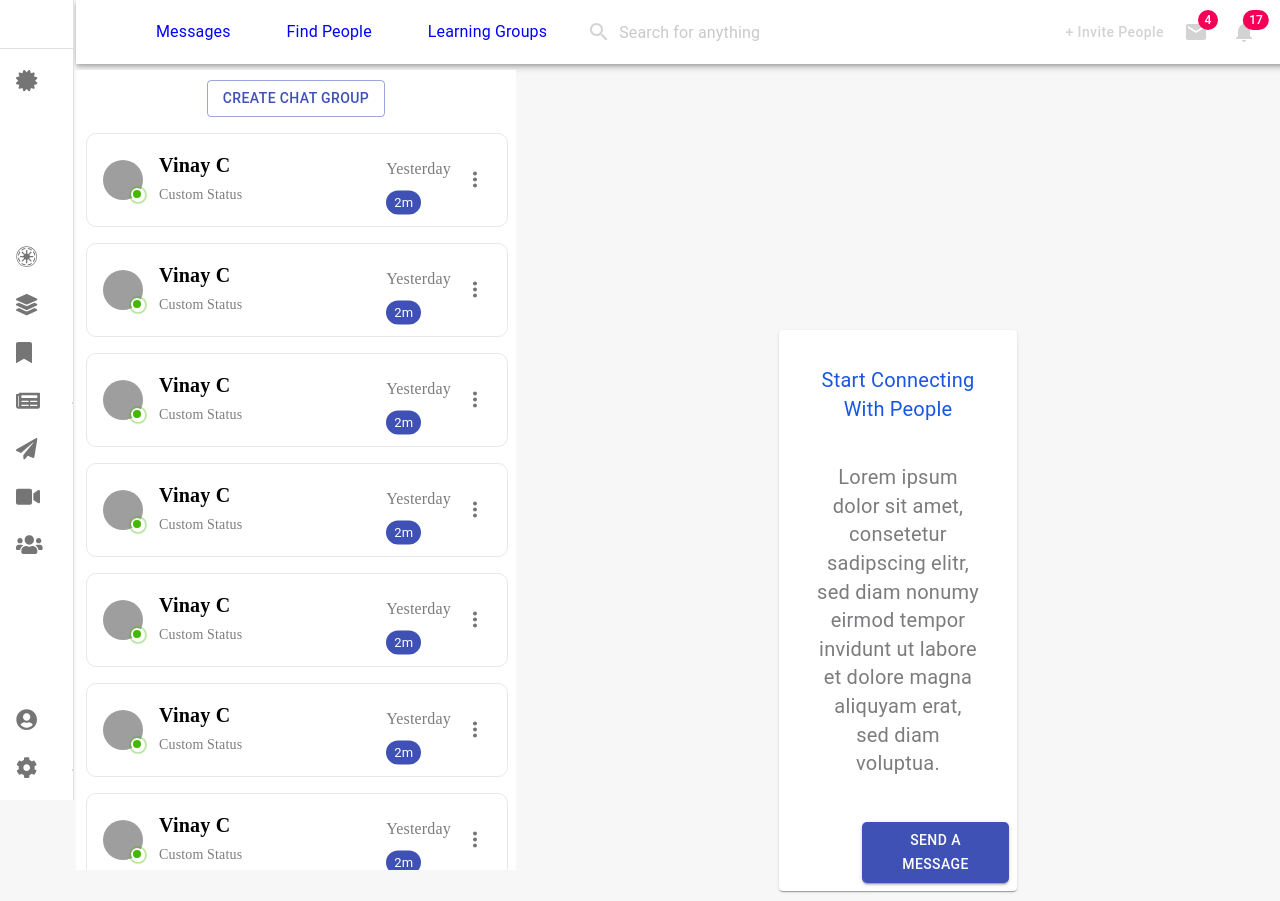
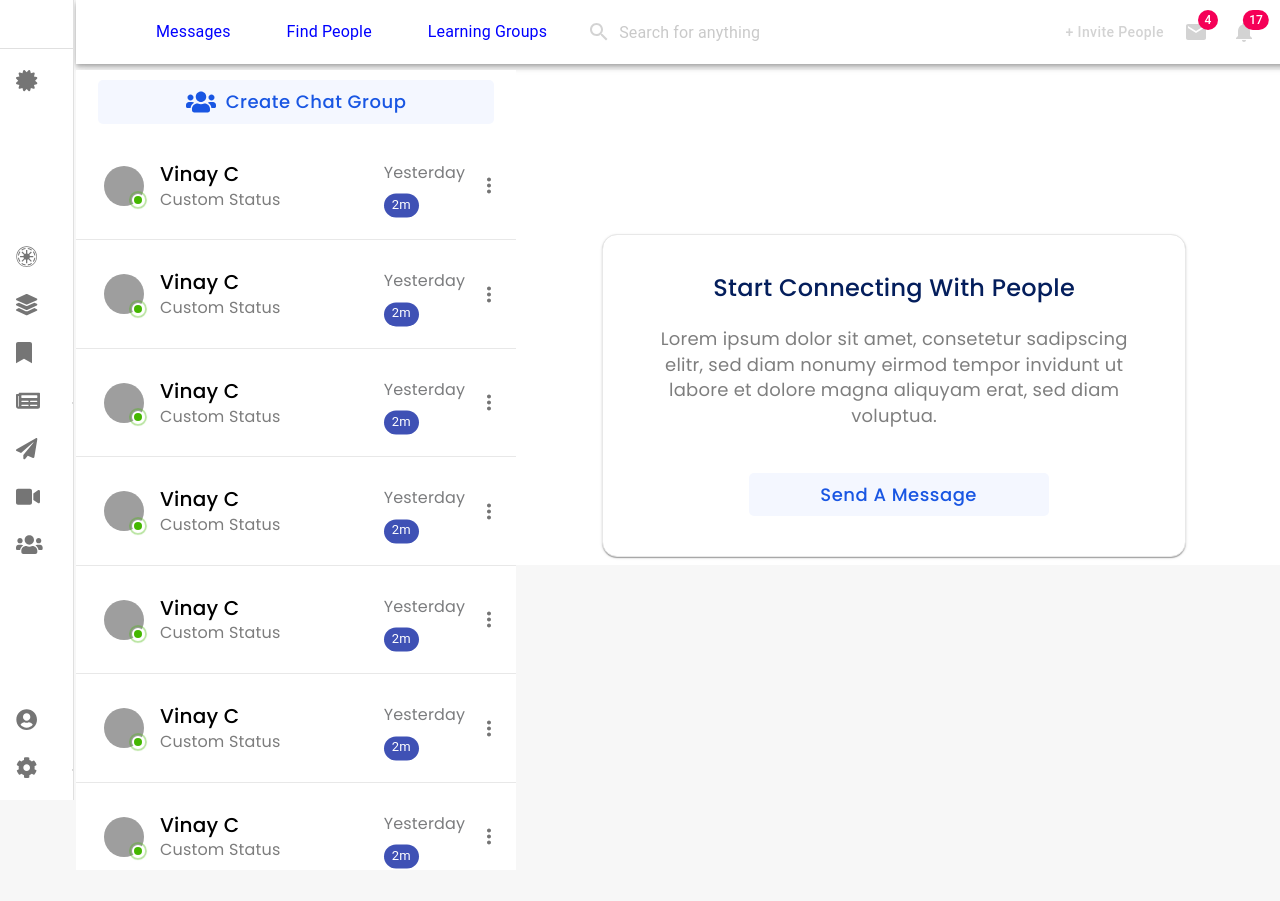
Before and after one commit to aejit/Byndr, a React (Create React App) app in the folder byndr-ui/: page /connect/messages in a window 1280 px wide. After the commit the page ends 800 px from the top, so only its background shows below. Built offline with nearby package versions, Linux system fonts and the light colour scheme; grey boxes are pictures that could not be loaded.

Commit message:
Style changes

```diff
--- a/byndr-ui/public/index.html
+++ b/byndr-ui/public/index.html
@@ -9,6 +9,8 @@
       name="description"
       content="Web site created using create-react-app"
     />
+    <link rel="preconnect" href="https://fonts.gstatic.com">
+<link href="https://fonts.googleapis.com/css2?family=Poppins:ital,wght@0,100;0,200;0,300;0,400;0,500;0,600;0,700;0,800;0,900;1,100;1,200;1,300;1,400;1,500;1,700;1,800;1,900&display=swap" rel="stylesheet">
     <link rel="apple-touch-icon" href="%PUBLIC_URL%/logo192.png" />
     <!--
       manifest.json provides metadata used when your web app is installed on a
--- a/byndr-ui/src/components/Connect/Messages/chatLayout.js
+++ b/byndr-ui/src/components/Connect/Messages/chatLayout.js
@@ -8,6 +8,7 @@ import FileCopyOutlinedIcon from '@material-ui/icons/FileCopyOutlined';
 import ShareOutlinedIcon from '@material-ui/icons/ShareOutlined';
 import ReplyOutlinedIcon from '@material-ui/icons/ReplyOutlined';
 import InvertColorsIcon from '@material-ui/icons/InvertColors'
+import { CallReceived, NoEncryption } from "@material-ui/icons";
 
 
 const useStyles = makeStyles(theme => ({
@@ -23,35 +24,32 @@ const useStyles = makeStyles(theme => ({
     bubble: {
         //border: "0.5px solid black",
         //borderRadius: "10px",
+        float: "left",
+        marginBottom: 33,
         margin: "5px",
         padding: "10px",
-        display: "inline-block"
     },
     left: {
-        font: "normal normal normal 17px / 24px Poppins",
+        fontFamily: 'Poppins',
+        fontize:17,
         justifyContent: "flex-start !important",
         opacity: 1,
-        // background: "#FFFFFF",
-        border: "1px solid #F0F0F0",
-        borderRadius: "15px 15px 15px 0px",
         left: 0,
-        width: "50%",
+        width: "90%",
         marginRight: "50%"
     },
     right: {
-        font: "normal normal normal 17px / 24px Poppins",
-
+        fontFamily: 'Poppins',
+        fontsize:17,
         justifyContent: "flex-end !important",
         opacity: 1,
-
         right: 0,
-        width: "50%",
-        marginLeft: "50%"
+        width: "90%",
+        marginLeft: "10%"
     },
     messageTiemcls: {
         right: 0,
         width: "50%",
-        marginLeft: "50%"
     },
     messageContentLeft: {
         color: "#000000",
@@ -68,8 +66,20 @@ const useStyles = makeStyles(theme => ({
     },
     inputChat: {
         paddingTop:"15%",
+        width:"100%",
+        float:"left"
+    },
+    messageview:{
+        float:"right",
+        textAlign:"right",
+        color: "#000000",
+        opacity: "0.5",
+        fontFamily: 'Poppins',
+        fontsize:12,
+    },
+    displaynone:{
+        display:"none",
     }
-
 
 }));
 
@@ -96,51 +106,62 @@ const ChatLayout = () => {
         },
         {
             username: "",
-            messageTiem: "",
+            messageTiem: "11:52 AM",
             message: "Lorem ipsum dolor sit amet, consetetur sadipscing elitr,Lorem ipsum dolor sit amet, consetetur sadipscing elitr,",
-            direction: "right"
+            direction: "right",
+            messageview:"seen"
         },
 
     ];
 
     const chatBubbles = dummyData.map((obj, i = 0) => (
-        <div className={` ${obj.direction} ${obj.direction === 'right' ? classes.right : classes.left}`} key={i}>
+        <div className={` ${obj.direction} ${obj.direction === 'right' ? classes.right : classes.left}`} key={i} >
             <div key={i++} className={classes.bubble}>
-                {obj.direction === 'left' && <Grid container justify="flex-start" spacing={2}>
-                    <Grid item xs={3}>
+                {obj.direction === 'left' && <Grid container justify="flex-start" spacing={2} style={{width:70,float:"left"}}>
+                    <Grid item xs={12}>
                         <Avatar
                             alt="Travis Howard"
                             src="/static/images/avatar/2.jpg"
                         />
 
                     </Grid>
-                    <Grid item xs={4}>
+
+                </Grid>
+                }
+                <Grid container justify="flex-start" spacing={2} style={{width:"calc(100% - 50px)",float:"right"}}>
+                <Grid item xs={4} className={obj.direction === 'right' ? classes.displaynone : classes.displayblock}>
                         <Typography variant="body2" className={classes.cardTtitle} component="span">
                             {obj.username}
                         </Typography>
                     </Grid>
-                    <Grid item xs={5}>
+                    <Grid item xs={5} style={{textAlign:obj.direction === 'right'? "left" :"right"}}>
                         <Typography variant="body2" className={classes.messageTiemcls} component="span">
                             {obj.messageTiem}
                         </Typography>
                     </Grid>
-                </Grid>
-                }
-                <Grid container justify="flex-start" spacing={2}>
-                    <Grid item xs={9}> <div className={obj.direction === 'right' ? classes.messageContentRight : classes.messageContentLeft}>{obj.message}</div></Grid>
-                    <Grid item xs={3}>{obj.direction === 'right' ? <Avatar
+                    <Grid item xs={obj.direction === 'right'? 11 :9}> <div className={obj.direction === 'right' ? classes.messageContentRight : classes.messageContentLeft}>{obj.message}</div>
+                    <Typography className={classes.messageview}>{obj.messageview}</Typography></Grid>
+                    <Grid item xs={obj.direction === 'right'? 1 :3}>{obj.direction === 'right' ? <Avatar
                         alt="Howard"
-                        src="/static/images/avatar/2.jpg"
-                    /> : <> <ReplyOutlinedIcon color="primary" fontSize="small" /><ShareOutlinedIcon color="primary" fontSize="small" /><FileCopyOutlinedIcon color="primary" fontSize="small" /></>}</Grid>
+                        src="/static/images/avatar/2.jpg" style={{backgroundColor:"#0B224F"}}
+                    /> : <> <ReplyOutlinedIcon color="primary" fontSize="small" /><ShareOutlinedIcon color="primary" fontSize="small" style={{marginLeft:5,marginRight:5}}/><FileCopyOutlinedIcon color="primary" fontSize="small" /></>}</Grid>
                 </Grid>
 
 
             </div>
         </div >
     ));
-    return <div className={classes.container}>{chatBubbles}
-        <div className={classes.inputChat}>
-            <MUIRichTextEditor
+    return <div className={classes.container}><div className={classes.container} style={{float: "left",marginBottom:"15%"}}>{chatBubbles}</div>
+        <div className={classes.inputChat} style={{loat: "left",
+            width: "calc(100% - 1px)",
+            paddingTop: 0,
+            border: "1px solid #dfdfdf",
+            background: "#fff",
+            bottom: 0,
+            position: "fixed",
+            minHeight:100,
+            paddingLeft:20}}>
+            <MUIRichTextEditor style={{position: "relative"}}
                 label="Try selecting some text to show the inline toolbar..."
                 inlineToolbar={true}
                 inlineToolbarControls={["bold", "italic", "my-style", "link"]}
--- a/byndr-ui/src/components/Connect/Messages/chatList.js
+++ b/byndr-ui/src/components/Connect/Messages/chatList.js
@@ -14,7 +14,19 @@ import {
 import React from "react";
 
 import ChatCard from '../../common/Cards/chatCard'
-
+import { FontAwesomeIcon } from "@fortawesome/react-fontawesome";
+import {
+    faBookmark,
+    faCertificate,
+    faCog,
+    faLayerGroup,
+    faNewspaper,
+    faPaperPlane,
+    faUserCircle,
+    faUsers,
+    faVideo,
+  } from "@fortawesome/free-solid-svg-icons";
+  import { faGalacticRepublic } from "@fortawesome/free-brands-svg-icons";
 
 const useStyles = makeStyles((theme) => ({
     large: {
@@ -43,7 +55,10 @@ const useStyles = makeStyles((theme) => ({
         marginTop: 25,
     },
     centerAlign:{
-        textAlign:"center"
+        textAlign:"center",
+        paddingBottom: 0,
+        height: 60,
+
     }
 }));
 
@@ -58,13 +73,24 @@ export default function ChatList() {
             // style={{ paddingTop: 40 }}
         >
             <Grid item className={classes.centerAlign}>
-                <Button variant="outlined" color="primary">
-                    Create Chat Group
+                <Button style={{
+                        textAlign: "center",
+                        fontFamily: 'Poppins',
+                        borderRadius: 5,
+                        background: '#F4F7FF 0% 0% no-repeat padding-box',
+                        color: '#1956E3',
+                        fontWeight: '500',
+                        fontSize:18,
+                        textTransform: "capitalize",
+                        boxShadow:"none",
+                        width:"90%"
+                    }}>
+                    <FontAwesomeIcon icon={faUsers} size={"lg"} style={{marginRight: 10}}/>    Create Chat Group
                 </Button>
             </Grid>
             {[0, 1, 2, 3, 4, 5, 6, 7, 8].map((value) => {
                 return (
-                    <Grid item sm={12} key={value}>
+                    <Grid item sm={12} key={value} style={{padding:0}} >
                         <ChatCard />
                     </Grid>
                 );
--- a/byndr-ui/src/components/Connect/Messages/grpChat.js
+++ b/byndr-ui/src/components/Connect/Messages/grpChat.js
@@ -17,6 +17,7 @@ import ChatLayout from './chatLayout'
 const useStyles = makeStyles((theme) => ({
     root: {
         flexGrow: 1,
+        background: "#F7F7F7",
     },
 
     b_rt: {
@@ -27,14 +28,16 @@ const useStyles = makeStyles((theme) => ({
     },
     countTotal: {
         textAlign: "left",
-        font: "normal normal medium 18px / 23px Poppins",
+        fontFamily: 'Poppins',
+        fontSize: 18,
         color: "#4A4A4A",
         opacity: 1
     },
     sortBy: {
         marginRight: 10,
         textAlign: "center",
-        font: "normal normal normal 16px/30px Poppins",
+        fontFamily: 'Poppins',
+        fontSize: 16,
         color: "#7B7B7B",
         opacity: 1
     },
@@ -61,11 +64,11 @@ export default function GrpChat() {
     const classes = useStyles();
     return (
         <div className={classes.root}>
-            <Grid container spacing={2}>
-                <Grid item xs={12}>
+            <Grid container spacing={2} style={{marginLeft: -17,paddingLeft: 17}}>
+                <Grid item xs={12} style={{padding:0}}>
                     <GrpHeadCard />
-                    <Grid>
-                        <ChatLayout />
+                    <Grid  style={{ marginTop:90,}}>
+                        <ChatLayout/>
                     </Grid>
 
                 </Grid>
--- a/byndr-ui/src/components/Connect/Messages/grpChatInfo.js
+++ b/byndr-ui/src/components/Connect/Messages/grpChatInfo.js
@@ -17,6 +17,7 @@ import ChatLayout from './chatLayout'
 const useStyles = makeStyles((theme) => ({
     root: {
         flexGrow: 1,
+        padding:0,
     },
 
     b_rt: {
--- a/byndr-ui/src/components/Connect/Messages/messages.js
+++ b/byndr-ui/src/components/Connect/Messages/messages.js
@@ -16,6 +16,7 @@ import NewGroupCards from '../../common/Cards/newGroupCards'
 const useStyles = makeStyles((theme) => ({
     root: {
         flexGrow: 1,
+        width: "99%",
     },
 
     b_rt: {
@@ -55,7 +56,8 @@ const useStyles = makeStyles((theme) => ({
     },
     alignBlockCenter:{
         margin:'0 auto',
-        marginTop:250
+        marginTop:'20%',
+        width:600
     }
 
 }));
@@ -68,7 +70,6 @@ export default function Messages() {
                 <Grid item
                     container
                     alignItems="center"
-                    sm={4}
                     className={classes.alignBlockCenter}
                 >
                     <NewGroupCards
--- a/byndr-ui/src/components/Connect/messageConnect.js
+++ b/byndr-ui/src/components/Connect/messageConnect.js
@@ -45,7 +45,6 @@ const useStyles = makeStyles((theme) => ({
     marginBottom:100
   },
   chatListblockinr:{
-  padding:'0 10px',
   marginTop:10
   },
   contentRenderer:{
@@ -53,7 +52,8 @@ const useStyles = makeStyles((theme) => ({
     float: 'right',
   },
   contentRendererinr:{
-    padding:10
+    paddingTop:10,
+    background:"#fff",
   }
 }));
 
--- a/byndr-ui/src/components/common/Cards/chatCard.js
+++ b/byndr-ui/src/components/common/Cards/chatCard.js
@@ -31,8 +31,8 @@ const StyledBadge = withStyles((theme) => ({
         boxShadow: `0 0 0 2px ${theme.palette.background.paper}`,
         '&::after': {
             position: 'absolute',
-            top: 0,
-            left: 0,
+            top: -1,
+            left: -1,
             width: '100%',
             height: '100%',
             borderRadius: '50%',
@@ -56,30 +56,38 @@ const StyledBadge = withStyles((theme) => ({
 
 const useStyles = makeStyles((theme) => ({
     root: {
-        width: '100%',
+        width: '95%',
         // maxWidth: 360,
         backgroundColor: theme.palette.background.paper,
-        border: "1px solid #E8E8E8",
-        borderRadius: 10
+        borderBottom: "1px solid #E8E8E8",
+        padding:20,
+        '&:hover': {
+            backgroundColor:"#F7F7F7",
+        },
     },
+
     cardTtitle: {
         textAlign: "left",
-        font: "normal normal 600 20px/30px Poppins",
+        fontFamily: 'Poppins',
         color: "#000000",
         opacity: 1,
+        fontSize:20,
+        fontWeight:500,
     },
     cardSubText: {
         textAlign: "left",
-        font: "normal normal normal 14px/30px Poppins",
+        fontFamily: 'Poppins',
         color: "#7D7D7D",
-        opacity: 1
+        opacity: 1,
+        fontSize:16
     },
     lastUpdate: {
         textAlign: "left",
-        font: "normal normal normal 16px / 30px Poppins",
+        fontFamily: 'Poppins',
         color: "#7B7C7E",
         opacity: 1,
-        paddingTop: 10
+        paddingTop: 10,
+        fontSize:16
     }
 }));
 
@@ -158,6 +166,10 @@ export default function ChatCard() {
                             vertical: 'top',
                             horizontal: 'center',
                         }}
+                        style={{
+                            left: -60,
+                            top:-20
+                        }}
                     >
                         <List component="nav"  >
                             <ListItem button>
--- a/byndr-ui/src/components/common/Cards/grpHeadCard.js
+++ b/byndr-ui/src/components/common/Cards/grpHeadCard.js
@@ -12,11 +12,13 @@ import IconButton from '@material-ui/core/IconButton';
 import MoreVertIcon from '@material-ui/icons/MoreVert';
 import Avatar from '@material-ui/core/Avatar';
 import ListItemIcon from '@material-ui/core/ListItemIcon';
-import BlockIcon from '@material-ui/icons/Block';
-import ReportOutlinedIcon from '@material-ui/icons/ReportOutlined';
-import PersonAddDisabledOutlinedIcon from '@material-ui/icons/PersonAddDisabledOutlined';
+import PinDropIcon from '@material-ui/icons/PinDrop';
 import AccountCircleOutlinedIcon from '@material-ui/icons/AccountCircleOutlined';
-import ShareOutlinedIcon from '@material-ui/icons/ShareOutlined';
+import ExitToAppIcon from '@material-ui/icons/ExitToApp';
+import PersonAddDisabledIcon from '@material-ui/icons/PersonAddDisabled';
+import PersonAddIcon from '@material-ui/icons/PersonAdd';
+import VolumeMuteIcon from '@material-ui/icons/VolumeMute';
+import PhotoCameraIcon from '@material-ui/icons/PhotoCamera';
 import Popover from '@material-ui/core/Popover';
 import PhoneOutlinedIcon from '@material-ui/icons/PhoneOutlined';
 import VideoCallOutlinedIcon from '@material-ui/icons/VideoCallOutlined';
@@ -42,11 +44,14 @@ import { FontAwesomeIcon } from "@fortawesome/react-fontawesome";
 
 const useStyles = makeStyles((theme) => ({
     root: {
-        width: '100%',
+        width: 'calc(100% - 515px)',
         // maxWidth: 360,
         backgroundColor: theme.palette.background.paper,
-        border: "1px solid #E8E8E8",
-        borderRadius: 10
+        borderBottom: "1px solid #E8E8E8",
+        position: "fixed",
+        marginTop: -8,
+        zIndex: 1,
+        paddingTop: 13,
     },
     cardTtitle: {
         textAlign: "left",
@@ -86,7 +91,7 @@ export default function GrpHeadCard(props) {
 
     return (
         <List dense className={classes.root}>
-            <ListItem>
+            <ListItem style={{float: "left",width: "70%"}}>
                 <ListItemAvatar>
                     <Avatar
                         alt="Travis Howard"
@@ -105,13 +110,13 @@ export default function GrpHeadCard(props) {
                         </Grid>
                     </Grid>
                 </ListItemText>
-                <ListItemSecondaryAction>
+                <ListItemSecondaryAction  style={{float: "right",position: "relative",marginTop: 17,width: "18%"}}>
                     <Grid item xs={12}>
-                        <Grid container justify="center" spacing={2}>
+                        <Grid container  spacing={2}>
                             <Typography variant="body2" component="span" className={classes.lastUpdate}>
-                                <PhoneOutlinedIcon color="inherit" fontSize="small" />
-                                <VideoCallOutlinedIcon color="inherit" fontSize="small" />
-                                <InfoIcon color="inherit" fontSize="small" />
+                                <PhoneOutlinedIcon color="inherit" fontSize="small" style={{float:"left",fontSize:"1.6rem"}}/>
+                                <VideoCallOutlinedIcon color="inherit" fontSize="small" style={{fontSize:"2rem",float:"left",marginTop:-3, marginRight:10, marginBottom:0, marginLeft:10}}/>
+                                <InfoIcon color="inherit" fontSize="small" style={{fontSize:"1.6rem"}}/>
                             </Typography>
                             <IconButton aria-label="settings" onClick={handleClick}>
                                 <MoreVertIcon />
@@ -137,35 +142,47 @@ export default function GrpHeadCard(props) {
                         }}
                     >
                         <List component="nav"  >
-                            <ListItem button component={Link} to="/connect/messages/grpChatInfo">
+                            <ListItem button>
                                 <ListItemIcon>
-                                    <ShareOutlinedIcon />
+                                    <PinDropIcon/>
                                 </ListItemIcon>
-                                <ListItemText primary="Share Profile" />
-                            </ListItem>
-                            <ListItem button component={Link} to="/connect/messages/grpChatVoice">
-                                <ListItemIcon>
-                                    <AccountCircleOutlinedIcon />
-                                </ListItemIcon>
-                                <ListItemText primary="View Profile" />
-                            </ListItem>
-                            <ListItem button component={Link} to="/connect/messages/grpChatVideo">
-                                <ListItemIcon>
-                                    <PersonAddDisabledOutlinedIcon />
-                                </ListItemIcon>
-                                <ListItemText primary="Disconnect" />
+                                <ListItemText primary="Pin to Top" />
                             </ListItem>
                             <ListItem button>
                                 <ListItemIcon>
-                                    <ReportOutlinedIcon />
+                                    <AccountCircleOutlinedIcon/>
                                 </ListItemIcon>
-                                <ListItemText primary="Report" />
+                                <ListItemText primary="Rename" />
                             </ListItem>
                             <ListItem button>
                                 <ListItemIcon>
-                                    <BlockIcon />
+                                    <ExitToAppIcon />
                                 </ListItemIcon>
-                                <ListItemText primary="Block" />
+                                <ListItemText primary="Leave" />
+                            </ListItem>
+                            <ListItem button>
+                                <ListItemIcon>
+                                    <PersonAddIcon />
+                                </ListItemIcon>
+                                <ListItemText primary="Add Participant" />
+                            </ListItem>
+                            <ListItem button>
+                                <ListItemIcon>
+                                    <PersonAddDisabledIcon/>
+                                </ListItemIcon>
+                                <ListItemText primary="Remove Participant" />
+                            </ListItem>
+                            <ListItem button>
+                                <ListItemIcon>
+                                    <VolumeMuteIcon />
+                                </ListItemIcon>
+                                <ListItemText primary="Mute Group" />
+                            </ListItem>
+                            <ListItem button>
+                                <ListItemIcon>
+                                    <PhotoCameraIcon />
+                                </ListItemIcon>
+                                <ListItemText primary="Change Image" />
                             </ListItem>
                         </List>
                     </Popover>
--- a/byndr-ui/src/components/common/Cards/newCards.js
+++ b/byndr-ui/src/components/common/Cards/newCards.js
@@ -17,7 +17,7 @@ const useStyles = makeStyles((theme) => ({
     root: {
         textAlign: "center",
         background: "#FFFFFF 0% 0% no-repeat padding-box",
-        borderRradius: 15,
+        borderRadius: 15,
     },
     media: {
         height: 0,
--- a/byndr-ui/src/components/common/Cards/newGroupCards.js
+++ b/byndr-ui/src/components/common/Cards/newGroupCards.js
@@ -15,21 +15,25 @@ const useStyles = makeStyles((theme) => ({
     root: {
         textAlign: "center",
         background: "#FFFFFF 0% 0% no-repeat padding-box",
-        borderRradius: 15,
+        borderRadius: 15,
+        border: "1px solid #E8E8E8",
     },
     card_title: {
         padding: 20,
-        fontSize: 20,
+        fontSize: 24,
         textAlign: "center",
-        font: "normal normal medium 20px/27px Poppins",
-        color: "#1956E3"
+        fontFamily: 'Poppins',
+        color: "#041E5C",
+        fontWeight: '500',
     },
     card_desc: {
         padding: 20,
-        fontSize: 20,
+        paddingTop:0,
+        fontSize: 18,
         textAlign: "center",
-        font: "normal normal medium 20px/27px Poppins",
-        color: "#7B7C7E",
+        fontFamily: 'Poppins',
+        color: "#000000",
+        opacity:0.5,
         letterSpacing: 0.24
     },
 
@@ -50,14 +54,22 @@ export default function NewGroupCards(props) {
                 </Typography>
             </CardContent>
             <CardActions style={{
-                paddingLeft: "35%"
+                paddingLeft: "25%",
+                paddingBottom:40
             }}>
                 <Button
                     component={Link} to="/connect/messages/grpChat"
                     style={{
                         textAlign: "center",
-                        font: "normal normal medium 16px/30px Poppins",
+                        fontFamily: 'Poppins',
                         borderRadius: 5,
+                        background: '#F4F7FF 0% 0% no-repeat padding-box',
+                        color: '#1956E3',
+                        fontWeight: '500',
+                        fontSize:18,
+                        textTransform: "capitalize",
+                        boxShadow:"none",
+                        width:"70%"
                     }}
                     variant="contained"
                     color="primary">{props.cardButton}</Button>
```
